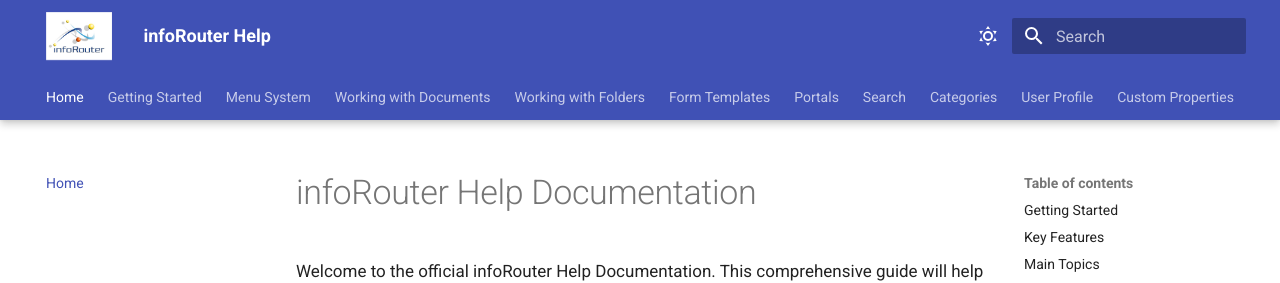
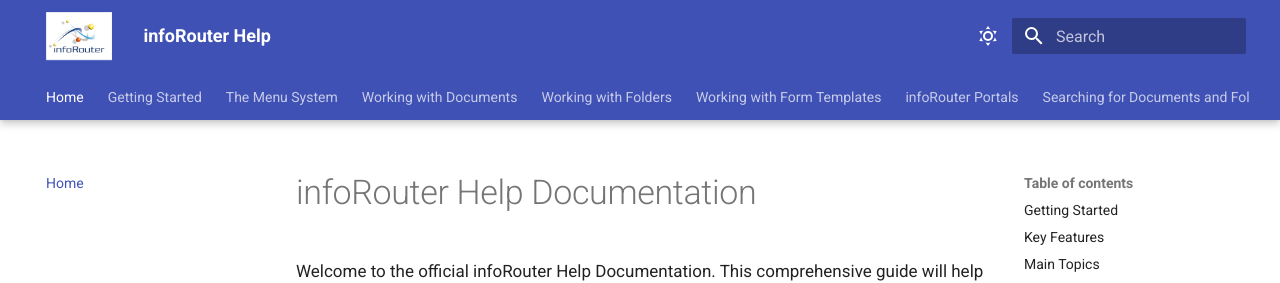
Before and after one commit to orhanyorukoglu/inforouter-help, an MkDocs documentation site: the page built from docs/index.md, in a window 1280 px wide. Shown: the top 283 px of the page. Built offline with MkDocs 1.6.1 and Material for MkDocs 9.7.7, drawn with Linux system fonts in a browser that asks for light colours; part of the change alters nothing that is shown.

Commit message:
Fix navigation to match original structure, remove 404 links
- Updated nav section names to match original help system
- Removed references to non-existent files
- All nav items now point to existing markdown files

Co-Authored-By: Claude Opus 4.5 <noreply@anthropic.com>

```diff
--- a/mkdocs.yml
+++ b/mkdocs.yml
@@ -94,7 +94,7 @@ nav:
     - How to Login: en/Login.md
     - Work Area: en/WorkArea.md
     - Selecting Columns: en/SelColumns.md
-  - Menu System:
+  - The Menu System:
     - Overview: en/TheMenuSystem.md
     - New Menu: en/MenuNew.md
     - Edit Menu: en/MenuEdit.md
@@ -108,35 +108,18 @@ nav:
     - Viewing Documents: en/ViewDocument.md
     - Editing Documents: en/EditingDocuments.md
     - Check In: en/CheckIn.md
-    - Check Out: en/CheckOut.md
-    - Copying Documents: en/CopyingDocuments.md
-    - Moving Documents: en/MovingDocuments.md
-    - Deleting Documents: en/DeletingDocuments.md
     - Document Properties: en/DocumentProperties.md
     - Document Comments: en/DocumentComments.md
-    - Document Auditing: en/DocumentAuditing.md
-    - Document Versions: en/DocumentVersions.md
-    - Uploading Documents: en/UploadingDocuments.md
   - Working with Folders:
-    - Creating Folders: en/CreatingFolders.md
-    - Renaming Folders: en/RenamingFolders.md
     - Moving Folders: en/MovingFolders.md
-    - Deleting Folders: en/DeletingFolders.md
-    - Folder Properties: en/FolderProperties.md
-  - Form Templates:
-    - Overview: en/FormTemplates.md
-    - Creating Templates: en/CreatingFormTemplates.md
-    - Template Fields: en/FormTemplateFields.md
-    - Validation: en/FormTemplateValidation.md
-  - Portals:
-    - Overview: en/Portals.md
-    - Portal Administration: en/PortalAdministration.md
-    - Portal Users: en/PortalUsers.md
-  - Search:
-    - Introduction: en/SearchIntro.md
-    - Basic Search: en/BasicSearch.md
+    - Folder Security: en/FolderSecurity.md
+    - Folder Retention: en/FolderRetention.md
+  - Working with Form Templates:
+    - Creating Form Templates: en/CreatingFormTemplates.md
+  - infoRouter Portals:
+    - Introduction: en/intro.md
+  - Searching for Documents and Folders:
     - Advanced Search: en/AdvancedSearch.md
-    - Search Operators: en/SearchOperators.md
     - Ignored Keywords: en/IgnoredKeywords.md
     - Saved Searches: en/CreatingSavedSearches.md
   - Categories:
@@ -155,12 +138,12 @@ nav:
     - My Recycle Bin: en/MyRecycleBin.md
     - User Profile: en/UserProfile.md
     - Recent Documents: en/RecentDocuments.md
-  - Custom Properties:
+  - Custom Property Sets (Meta Data):
     - Introduction: en/CustomPropertyIntro.md
     - Creating Sets: en/HowtoCreateCustomPropertySets.md
     - Editing Sets: en/EditingCustomPropertySets.md
     - Applying Sets: en/ApplyingCustomPropertySets.md
-    - Overview: en/CustomPropertySets.md
+    - Usage Scenarios: en/CustomPropertySets.md
   - Archiving:
     - Introduction: en/ArchiveIntro.md
     - Archiving Libraries: en/ArchivingLibraries.md
@@ -190,7 +173,7 @@ nav:
     - Overview: en/Subscriptions.md
     - Subscribing: en/Subscribing.md
     - Unsubscribing: en/Unsubscribing.md
-  - Notifications:
+  - Notifications and E-mail:
     - Overview: en/Notifications.md
     - Subscription Notifications: en/SubscriptionNotifications.md
     - Task Notifications: en/TaskNotifications.md
@@ -209,14 +192,14 @@ nav:
     - Folder Retention: en/FolderRetention.md
     - Disposition: en/Disposition.md
     - RD Schedules: en/RDSchedules.md
-  - Modules & Add-ins:
+  - Additional Modules and Add-ins:
     - Overview: en/Modules.md
     - Office Add-in: en/OfficeAddin.md
     - Hot Folders: en/HotFolders.md
     - Scan Station: en/ScanStation.md
     - Import/Export: en/ImportExport.md
     - Email Scanner: en/EmailScanner.md
-  - Administration:
+  - Administrative Functions & Tasks:
     - Functions: en/AdminFunctions.md
     - Audit Log: en/AuditLogControlPanel.md
     - Auth Policies: en/AuthPassPolicies.md
@@ -228,7 +211,7 @@ nav:
     - Document Types: en/CreatingDocumentTypes.md
     - Defining Tags: en/DefiningTags.md
     - LDAP Synchronization: en/LDAPSynchronization.md
-  - Users & Groups:
+  - Users and User Management:
     - Overview: en/Users.md
     - Adding Users: en/AddingUsers.md
     - Importing NT Users: en/ImportingNTUsers.md
@@ -257,10 +240,6 @@ extra:
   analytics:
     provider: google
     property: G-XXXXXXXXXX  # Replace with your Google Analytics ID
-  # Uncomment below to add an announcement bar
-  # announce:
-  #   dismiss: true
-  #   content: "Welcome to the new infoRouter Help Documentation!"
 
 extra_css:
   - stylesheets/extra.css
```
